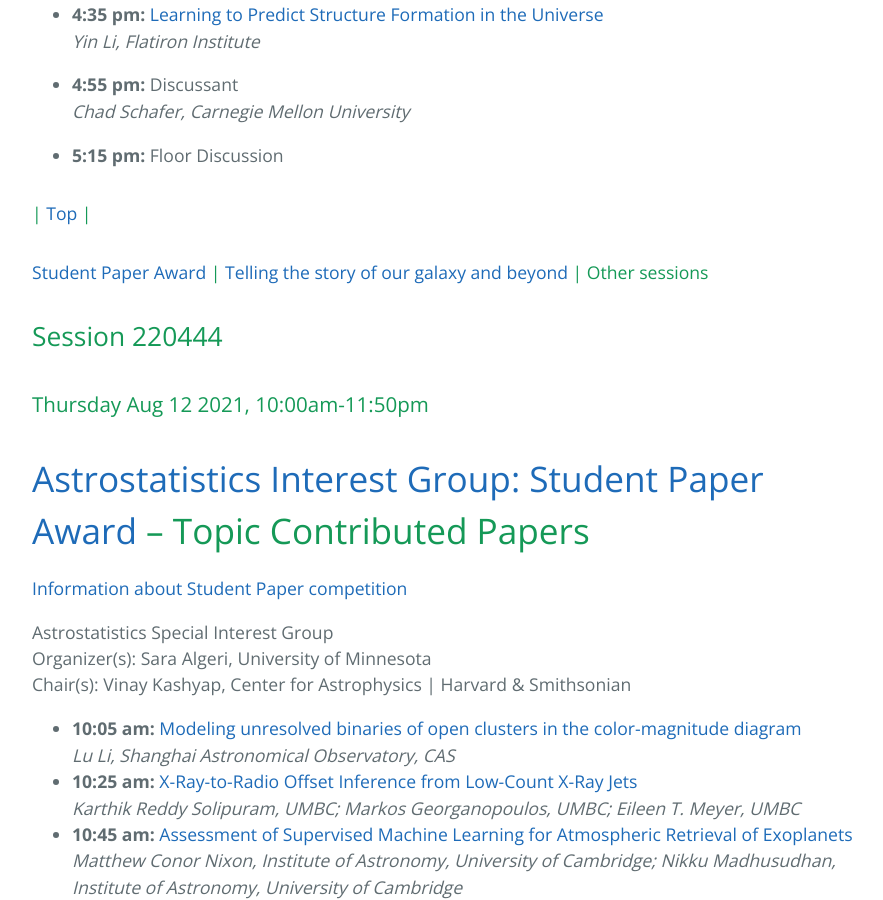
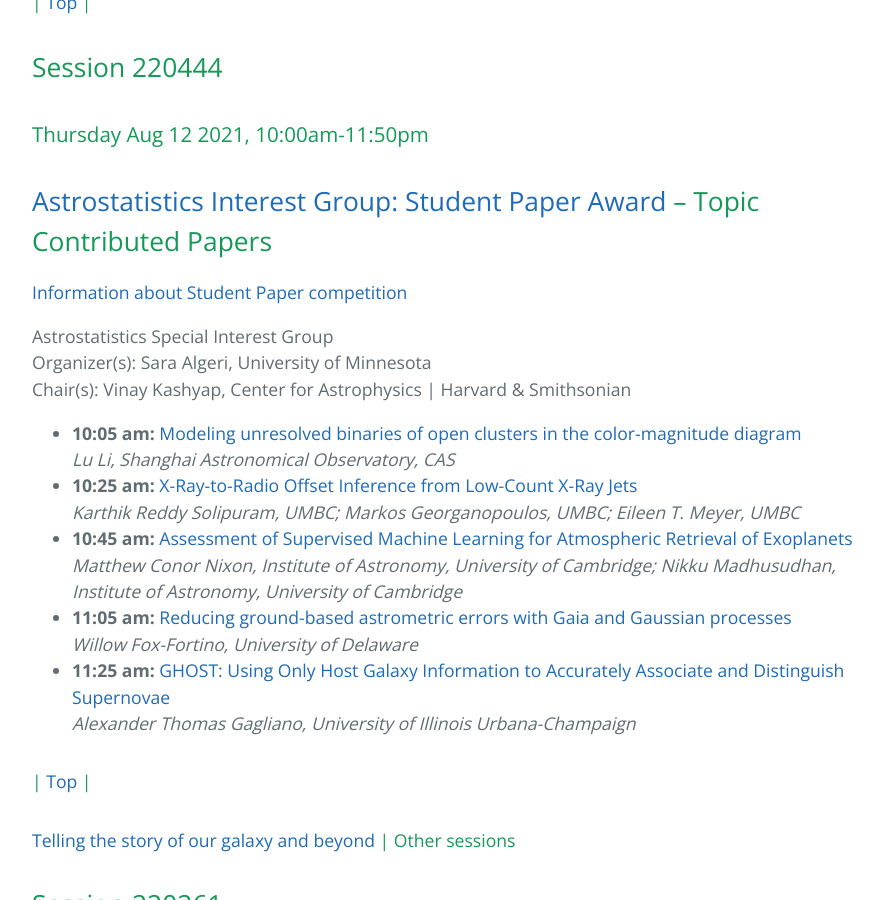
Before and after one commit to aigamstat/aigamstat.github.io, a Jekyll site: the page built from jsm2021/index.md, in a window 1280 px wide and 900 px high, scrolled down 4250 px. Shown: the whole window, without its empty margins (192-1075 px from the left). Built offline with Jekyll 4.4.1, drawn with Linux system fonts in a browser that asks for light colours; some of the changed text lies outside the part shown.

Commit message:
fixing typos in JSM 2021 schedule

```diff
--- a/jsm2021/index.md
+++ b/jsm2021/index.md
@@ -14,11 +14,11 @@
 ### Aug 7-12, 2021
 # Astrostatistics sessions at JSM
 
-#### INDEX | [AIG meeting](#aig-annual-meeting) | [Statistical Answers to Astrophysical Questions](#session-220142) | [Solar Flare Predictions I](#session-220521) | [Data-Rich Universe with Data-Driven Approaches](#session-220569) |  [Statistical Challenges in Cosmology](#session-220603) | [Student Paper Award](#session-220444) | [Telling the story of our galaxy and beyond](#session-220261) | Other sessions
+#### INDEX | [AIG meeting](#aig-annual-meeting) | [Statistical Answers to Astrophysical Questions](#session-220142) | [Solar Flare Predictions I](#session-220521) | [Data-Rich Universe with Data-Driven Approaches](#session-220569) |  [Statistical Challenges in Cosmology](#session-220603) | [Student Paper Award](#session-220444) | [Telling the story of our galaxy and beyond](#session-220261) | [Other events](other-events-of-interest)
 
 We will use an [Astrostatistics Interest Group Slack channel](https://astrostatisti-dzq6013.slack.com/archives/C011GJMLLET) to ease communication between the audience and the speakers at the various sessions.  In order to be added to this channel, please contact one of the office bearers or write to [aigamstat @ gmail.](mailto:aigamstat@gmail.com?Subject=Slack)
 
-# AIG Annual Meeting
+## AIG Annual Meeting
 ### Date TBD
 
 The business meeting of the AIG is to be held on TBD
@@ -27,7 +27,7 @@
 
 ## Session 220142
 ### Sunday Aug 8 2021, 3:30pm-5:20pm
-# [Statistical Answers to astrophysical questions: a vital chapter in the chase for new discoveries](https://ww2.amstat.org/meetings/jsm/2021/onlineprogram/ActivityDetails.cfm?sessionid=220142) -- Invited Papers
+## [Statistical Answers to astrophysical questions: a vital chapter in the chase for new discoveries](https://ww2.amstat.org/meetings/jsm/2021/onlineprogram/ActivityDetails.cfm?sessionid=220142) -- Invited Papers
 
   Section on Statistical Computing, Section on Physical and Engineering Sciences, Section on Nonparametric Statistics
   Organizer(s): Sara Algeri, University of Minnesota
@@ -54,7 +54,7 @@
 
 ## Session 220521
 ### Monday Aug 9 2021, 10:00am-11:50am
-# [Statistical and Machine Learning Efforts on Solar Flare Predictions I](https://ww2.amstat.org/meetings/jsm/2021/onlineprogram/ActivityDetails.cfm?sessionid=220521) -- Topic Contributed Papers
+## [Statistical and Machine Learning Efforts on Solar Flare Predictions I](https://ww2.amstat.org/meetings/jsm/2021/onlineprogram/ActivityDetails.cfm?sessionid=220521) -- Topic Contributed Papers
 
   Section on Physical and Engineering Sciences, Astrostatistics Special Interest Group, Section on Statistical Learning and Data Science
   Organizer(s): Yang Chen, University of Michigan
@@ -78,7 +78,7 @@
 
 ## Session 220569
 ### Tuesday Aug 10 2021, 10:00am-11:50am
-# [Understanding a Data-Rich Universe with Data-Driven Approaches](https://ww2.amstat.org/meetings/jsm/2021/onlineprogram/ActivityDetails.cfm?sessionid=220569) -- Topic Contributed Panel
+## [Understanding a Data-Rich Universe with Data-Driven Approaches](https://ww2.amstat.org/meetings/jsm/2021/onlineprogram/ActivityDetails.cfm?sessionid=220569) -- Topic Contributed Panel
 
   Section on Physical and Engineering Sciences, Section on Statistical Learning and Data Science, Astrostatistics Special Interest Group
   Organizer(s): Joshua Shen Speagle, University of Toronto
@@ -98,7 +98,7 @@
 
 ## Session 220603
 ### Wednesday Aug 11 2021, 3:30pm-5:20pm
-# [Statistical Challenges in Cosmology](https://ww2.amstat.org/meetings/jsm/2021/onlineprogram/ActivityDetails.cfm?sessionid=220603) -- Topic Contributed Papers
+## [Statistical Challenges in Cosmology](https://ww2.amstat.org/meetings/jsm/2021/onlineprogram/ActivityDetails.cfm?sessionid=220603) -- Topic Contributed Papers
 
   Section on Nonparametric Statistics, Astrostatistics Special Interest Group, Section on Statistical Learning and Data Science, Section on Physical and Engineering Sciences
 
@@ -124,11 +124,9 @@
 
 #### | [Top](#astrostatistics-sessions-at-jsm) |
 
-#### [Student Paper Award](#session-220444) | [Telling the story of our galaxy and beyond](#session-220261) | Other sessions
-
 ## Session 220444
 ### Thursday Aug 12 2021, 10:00am-11:50pm
-# [Astrostatistics Interest Group: Student Paper Award](https://ww2.amstat.org/meetings/jsm/2021/onlineprogram/ActivityDetails.cfm?sessionid=220444) -- Topic Contributed Papers
+## [Astrostatistics Interest Group: Student Paper Award](https://ww2.amstat.org/meetings/jsm/2021/onlineprogram/ActivityDetails.cfm?sessionid=220444) -- Topic Contributed Papers
 
   [Information about Student Paper competition](https://astrostat.org/competition/index.html)
 
@@ -153,7 +151,7 @@
 
 ## Session 220261
 ### Thursday Aug 12 2021, Noon-1:50pm
-# [Astrostatistics: Telling the story of our galaxy and beyond](https://ww2.amstat.org/meetings/jsm/2021/onlineprogram/ActivityDetails.cfm?sessionid=220261) -- Invited Papers
+## [Astrostatistics: Telling the story of our galaxy and beyond](https://ww2.amstat.org/meetings/jsm/2021/onlineprogram/ActivityDetails.cfm?sessionid=220261) -- Invited Papers
 
   SSC (Statistical Society of Canada), Astrostatistics Special Interest Group
 
@@ -176,14 +174,7 @@
 
 #### | [Top](#astrostatistics-sessions-at-jsm) |
 
-# Other Sessions
-
-TBC
-
-#### | [Top](#astrostatistics-sessions-at-jsm) |
-
-
-# Other events of interest
+## Other events of interest
 
 TBD
 
```
